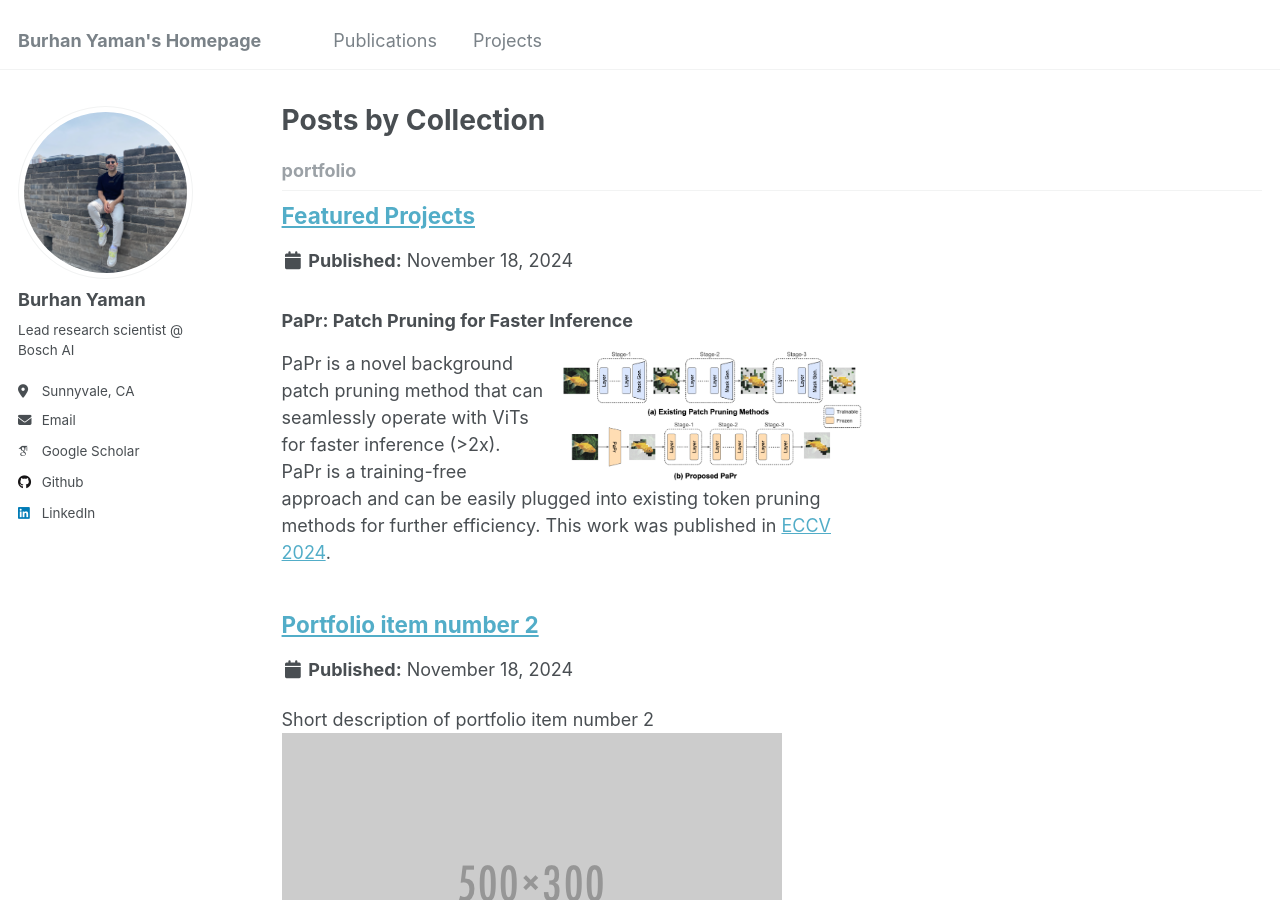
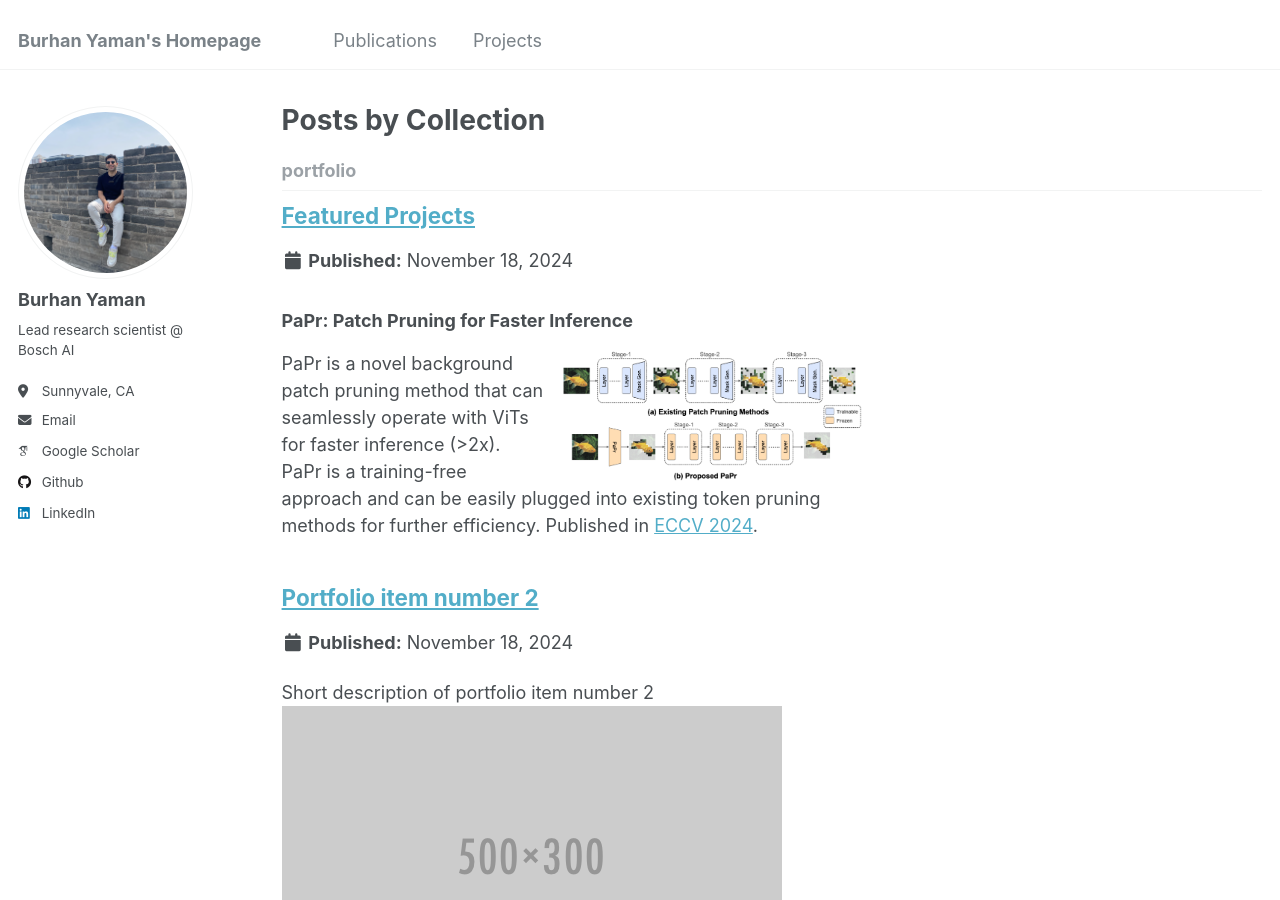
Before and after one commit to byaman14/byaman14.github.io, a Jekyll site: the page built from _pages/collection-archive.html, in a window 1280 px wide and 900 px high. Built offline with Jekyll 4.4.1, drawn with Linux system fonts in a browser that asks for light colours; some web fonts are replaced.

Commit message:
Update portfolio-1.md

```diff
--- a/_portfolio/portfolio-1.md
+++ b/_portfolio/portfolio-1.md
@@ -4,10 +4,10 @@ permalink: /portfolio/
 ---
 
 ### PaPr: Patch Pruning for Faster Inference
-![Illustration of MTA](/images/papr.png){: .align-right width="300px"} PaPr is a novel background patch pruning method that can seamlessly operate with ViTs for faster inference (>2x). PaPr is a training-free approach and can be easily plugged into existing token pruning methods for further efficiency. This work was published in [ECCV 2024](https://arxiv.org/pdf/2403.18965).
+![Illustration of MTA](/images/papr.png){: .align-right width="300px"} PaPr is a novel background patch pruning method that can seamlessly operate with ViTs for faster inference (>2x). PaPr is a training-free approach and can be easily plugged into existing token pruning methods for further efficiency. Published in [ECCV 2024](https://arxiv.org/pdf/2403.18965).
 
 ### VLP: Vision Language Planning
-![Illustration of MTA](/images/vlp.png){: .align-right width="300px"} VLP is a vision language planning approach for enhancing end-to-end autonomous driving. VLP is a training-only approach that distills the power of LLMs into the existent autonomous driving stacks for improved performance. This work was published in [CVPR 2024](https://openaccess.thecvf.com/content/CVPR2024/papers/Pan_VLP_Vision_Language_Planning_for_Autonomous_Driving_CVPR_2024_paper.pdf).
+![Illustration of MTA](/images/vlp.png){: .align-right width="300px"} VLP is a vision language planning approach for enhancing end-to-end autonomous driving. VLP is a training-only approach that distills the power of LLMs into the existent autonomous driving stacks for improved performance. Published in [CVPR 2024](https://openaccess.thecvf.com/content/CVPR2024/papers/Pan_VLP_Vision_Language_Planning_for_Autonomous_Driving_CVPR_2024_paper.pdf).
 
 ### ZS-SSL: Zero-Shot Self-Supervised Learning
 ![Illustration of ZS-SSL](/images/zs_ssl_overview.png){: .align-right width="300px"}
```
